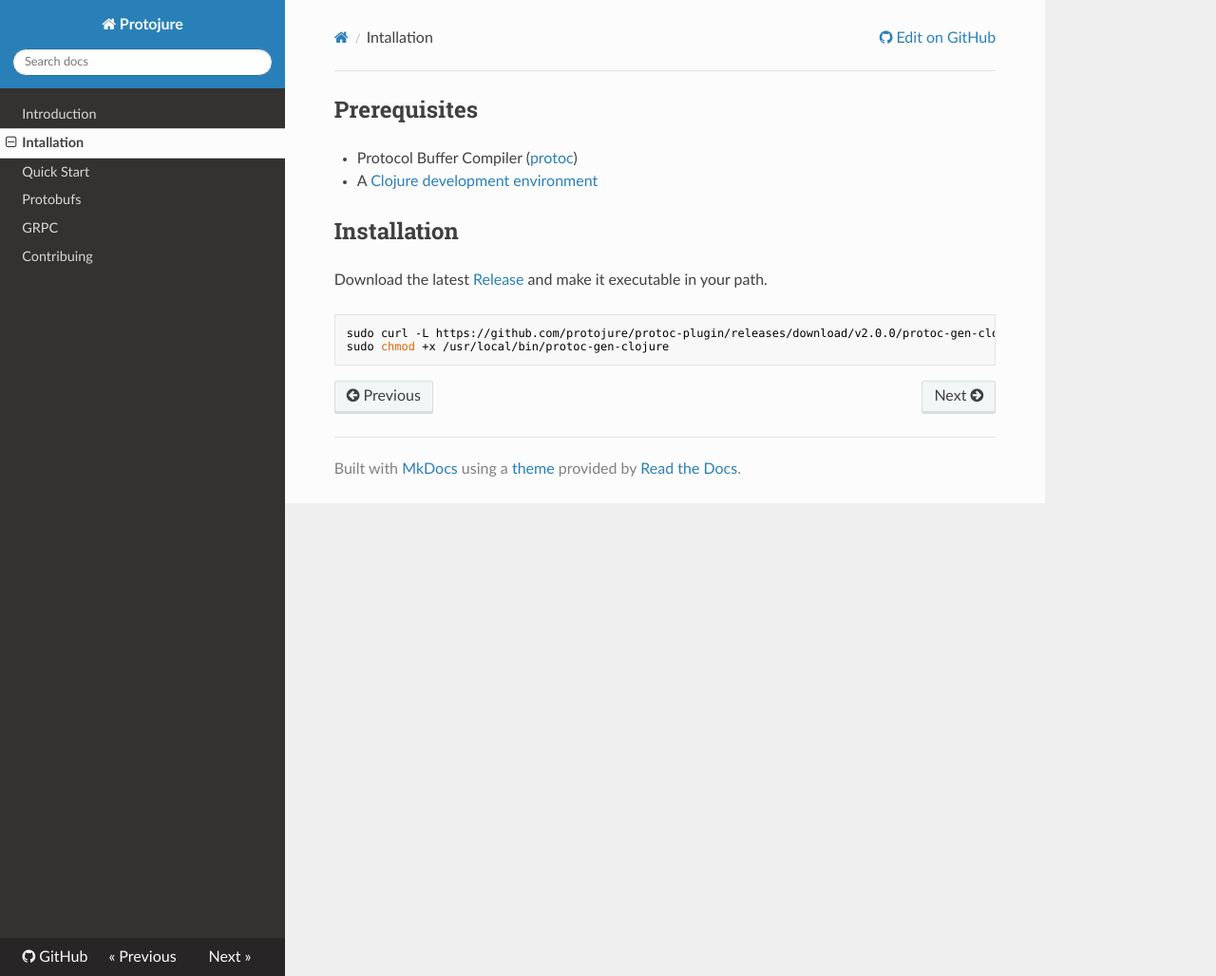
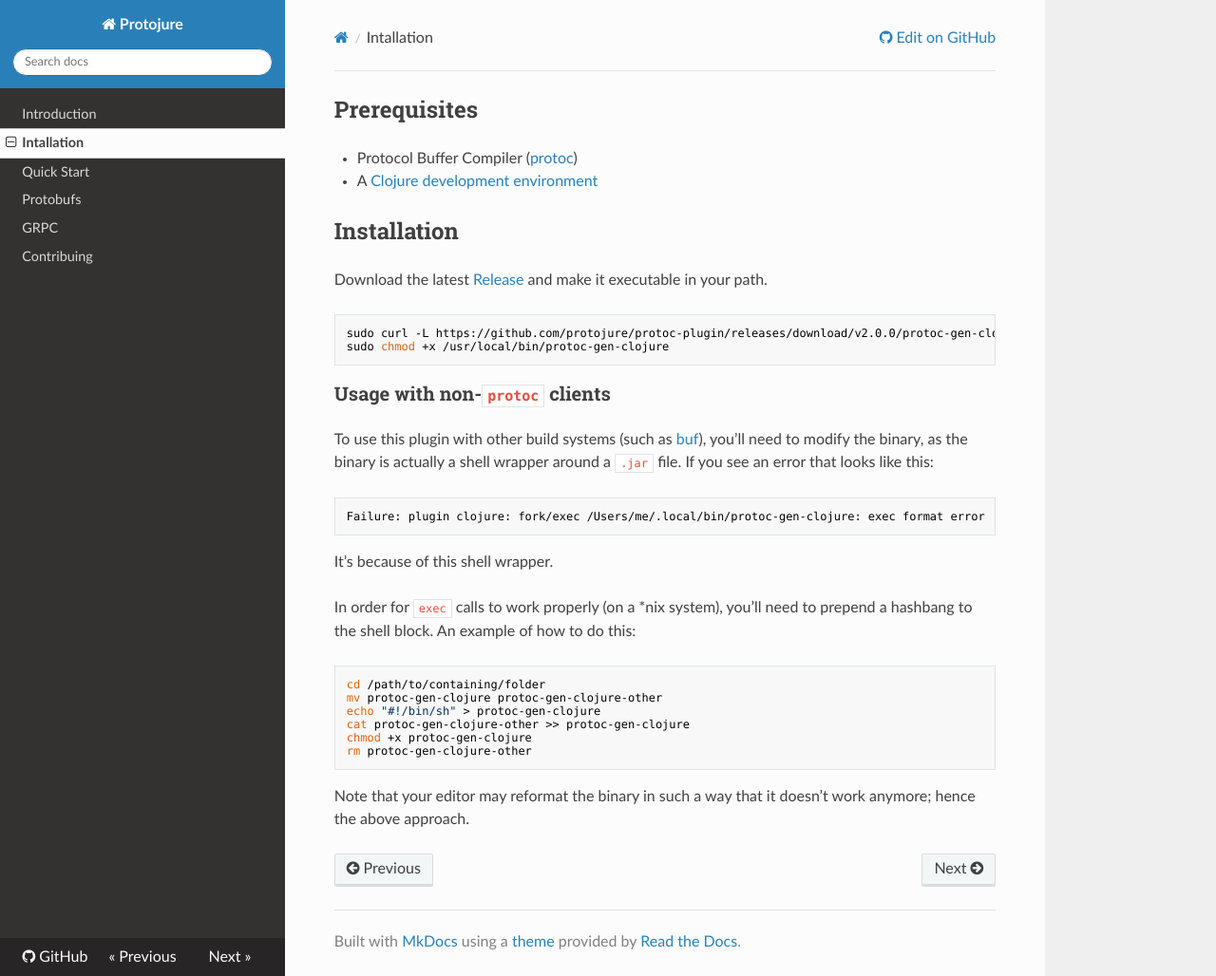
Before and after one commit to protojure/readthedocs, an MkDocs documentation site: the page built from docs/install.md, in a window 1280 px wide and 1028 px high. Shown: the whole window at 95% size. Built offline with MkDocs 1.6.1, drawn with Linux system fonts in a browser that asks for light colours; nearby versions of some CDN libraries.

Commit message:
Add documentation of binary modification
Signed-off-by: Tanner <tstirrat@gmail.com>

````diff
--- a/docs/install.md
+++ b/docs/install.md
@@ -11,3 +11,24 @@ Download the latest [Release](https://github.com/protojure/protoc-plugin/release
 sudo curl -L https://github.com/protojure/protoc-plugin/releases/download/v2.0.0/protoc-gen-clojure --output /usr/local/bin/protoc-gen-clojure
 sudo chmod +x /usr/local/bin/protoc-gen-clojure
 ```
+
+### Usage with non-`protoc` clients
+To use this plugin with other build systems (such as [buf](https://github.com/bufbuild/buf)), you'll need to modify the binary, as the binary is actually a shell wrapper around a `.jar` file. If you see an error that looks like this:
+
+```console
+Failure: plugin clojure: fork/exec /Users/me/.local/bin/protoc-gen-clojure: exec format error
+```
+It's because of this shell wrapper.
+
+In order for `exec` calls to work properly (on a \*nix system), you'll need to prepend a hashbang to the shell block. An example of how to do this:
+
+```sh
+cd /path/to/containing/folder
+mv protoc-gen-clojure protoc-gen-clojure-other
+echo "#!/bin/sh" > protoc-gen-clojure
+cat protoc-gen-clojure-other >> protoc-gen-clojure
+chmod +x protoc-gen-clojure
+rm protoc-gen-clojure-other
+```
+
+Note that your editor may reformat the binary in such a way that it doesn't work anymore; hence the above approach.
````
